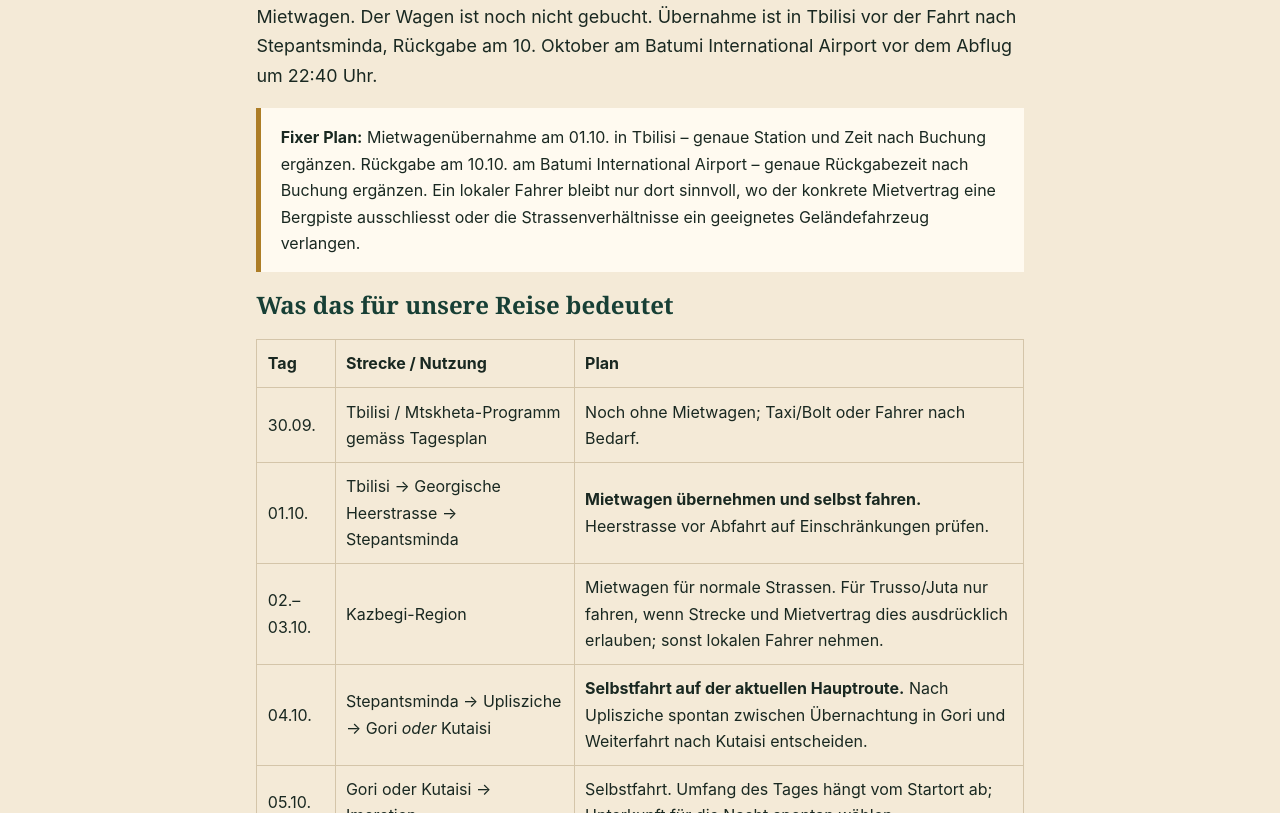
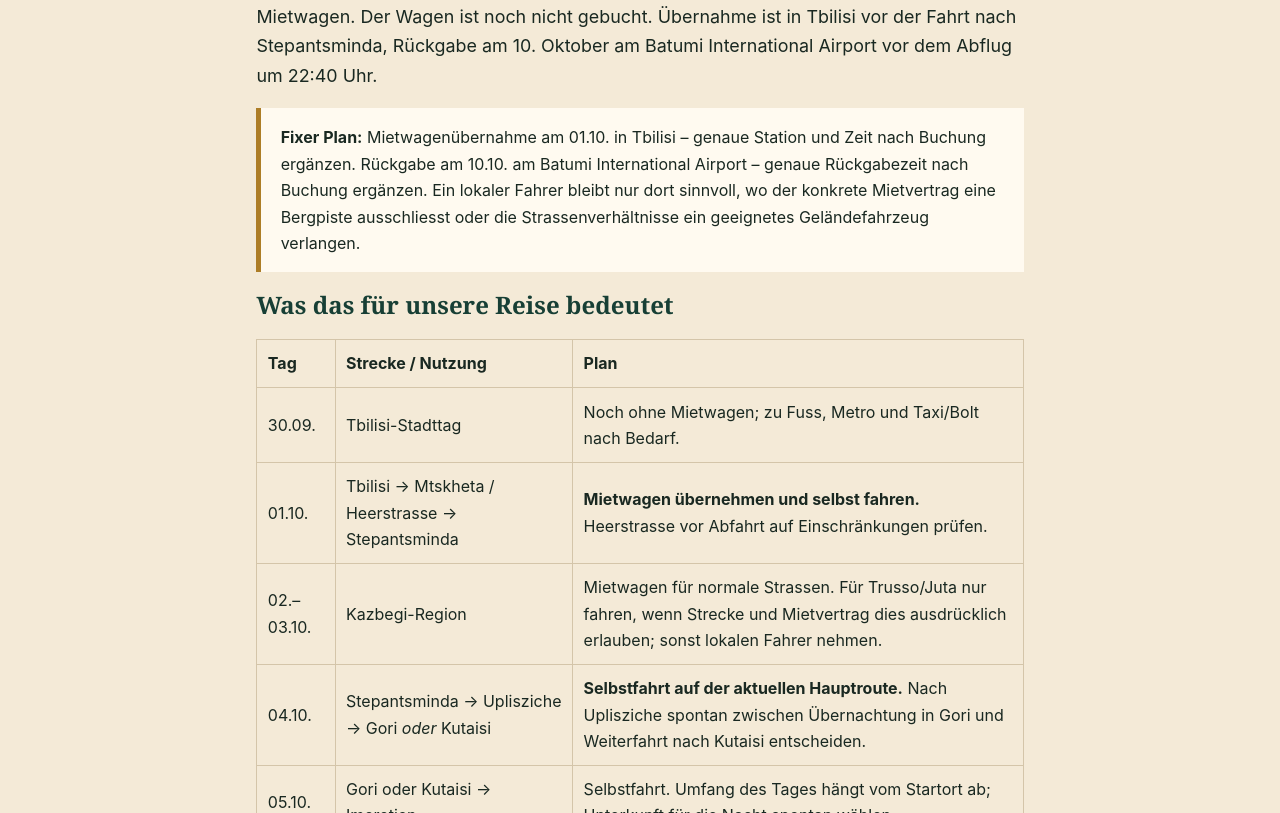
Before and after one commit to manuk95/reisen, an Astro site: page /reisen/georgien/fahrten in a window 1280 px wide. Shown: the part 287-1100 px from the top of the page. Built offline with nearby package versions, Linux system fonts and the light colour scheme; Astro itself is replaced by a stand-in of ours.

Commit message:
Fahrtenseite mit Tbilisi-Tagesplan synchronisieren

```diff
--- a/src/pages/georgien/fahrten.astro
+++ b/src/pages/georgien/fahrten.astro
@@ -19,8 +19,8 @@ const base = import.meta.env.BASE_URL;
       <table>
         <thead><tr><th>Tag</th><th>Strecke / Nutzung</th><th>Plan</th></tr></thead>
         <tbody>
-          <tr><td>30.09.</td><td>Tbilisi / Mtskheta-Programm gemäss Tagesplan</td><td>Noch ohne Mietwagen; Taxi/Bolt oder Fahrer nach Bedarf.</td></tr>
-          <tr><td>01.10.</td><td>Tbilisi → Georgische Heerstrasse → Stepantsminda</td><td><strong>Mietwagen übernehmen und selbst fahren.</strong> Heerstrasse vor Abfahrt auf Einschränkungen prüfen.</td></tr>
+          <tr><td>30.09.</td><td>Tbilisi-Stadttag</td><td>Noch ohne Mietwagen; zu Fuss, Metro und Taxi/Bolt nach Bedarf.</td></tr>
+          <tr><td>01.10.</td><td>Tbilisi → Mtskheta / Heerstrasse → Stepantsminda</td><td><strong>Mietwagen übernehmen und selbst fahren.</strong> Heerstrasse vor Abfahrt auf Einschränkungen prüfen.</td></tr>
           <tr><td>02.–03.10.</td><td>Kazbegi-Region</td><td>Mietwagen für normale Strassen. Für Trusso/Juta nur fahren, wenn Strecke und Mietvertrag dies ausdrücklich erlauben; sonst lokalen Fahrer nehmen.</td></tr>
           <tr><td>04.10.</td><td>Stepantsminda → Uplisziche → Gori <em>oder</em> Kutaisi</td><td><strong>Selbstfahrt auf der aktuellen Hauptroute.</strong> Nach Uplisziche spontan zwischen Übernachtung in Gori und Weiterfahrt nach Kutaisi entscheiden.</td></tr>
           <tr><td>05.10.</td><td>Gori oder Kutaisi → Imeretien</td><td>Selbstfahrt. Umfang des Tages hängt vom Startort ab; Unterkunft für die Nacht spontan wählen.</td></tr>
```
